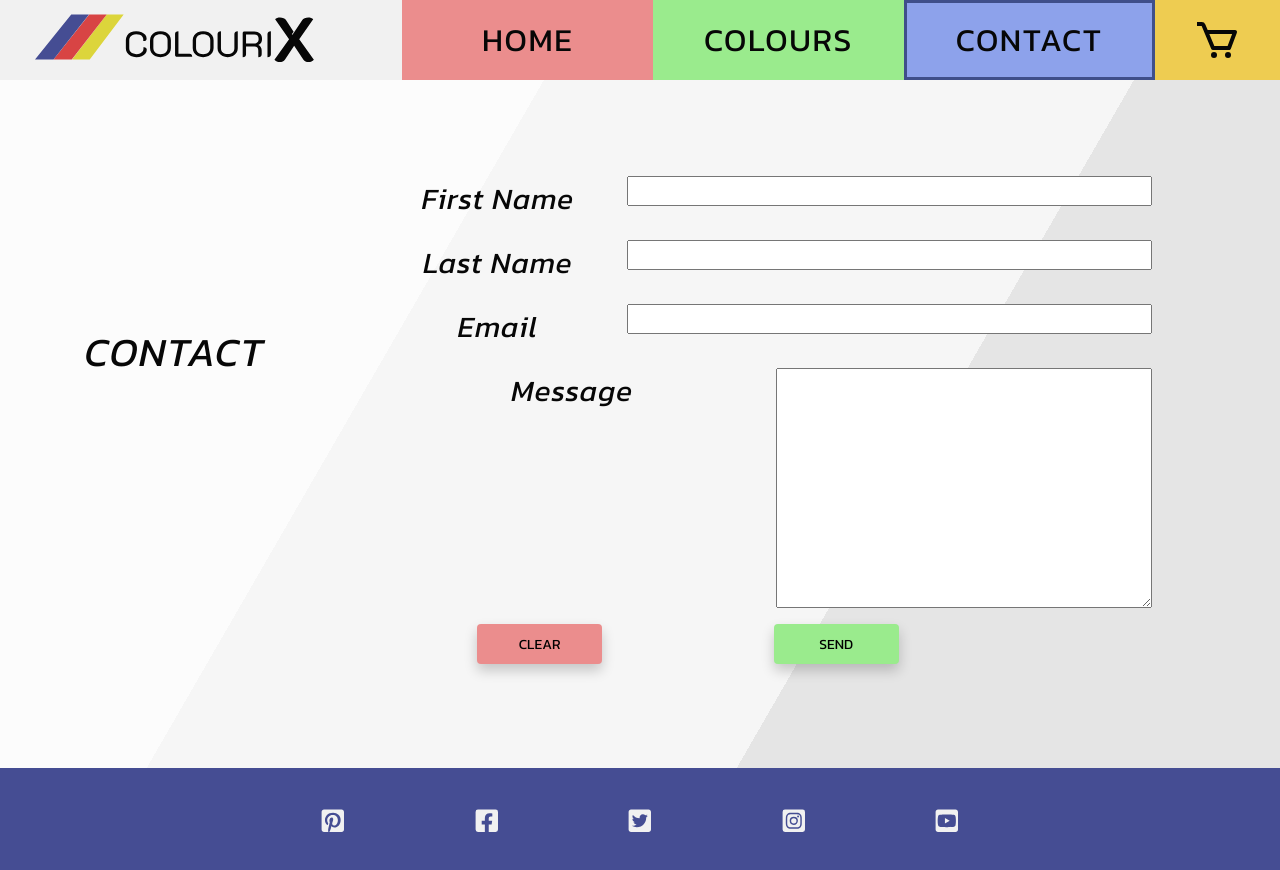
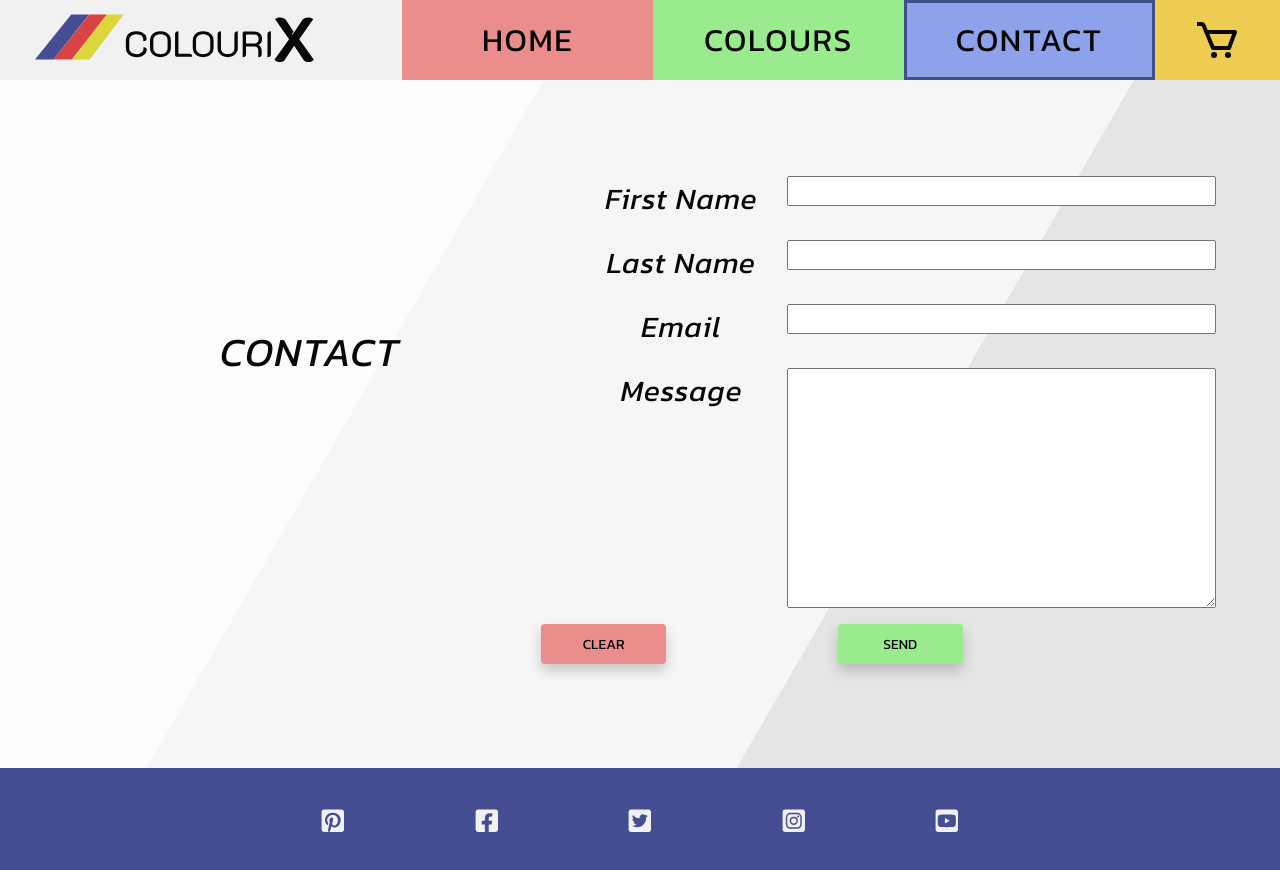
Before and after one commit to Patrick-Svensson/colourix, a React (Create React App) app: page /contact in a window 1280 px wide. Shown: the top 870 px of the page. Built offline with nearby package versions, Linux system fonts and the light colour scheme.

Commit message:
Correcting positioning cart and contact

```diff
--- a/src/Pages/Contact.css
+++ b/src/Pages/Contact.css
@@ -1,9 +1,11 @@
 .contact {
     width: 90%;
+    margin: auto;
 }
 
 .wrapper {
     margin-top: 10vh;
+
     display: flex;
     flex-wrap: wrap;
     justify-content: space-between;
@@ -20,14 +22,11 @@
 }
 
 .contact-form {
-    width: 68%;
+    width: 100%;
+    max-width: 40rem;
     margin-top: 4rem;
     height: 30rem;
     align-content: center;
-}
-
-input {
-    width: 48%;
 }
 
 form {
@@ -35,11 +34,9 @@ form {
     align-items: flex-start;
     margin-top: 1rem;
 }
-.label {
-    width: 20%;
-}
+
 textarea {
-    width: 48%;
+    flex: 2;
     height: 15rem;
 }
 .cartContact {
@@ -89,10 +86,10 @@ textarea {
         align-items: center;
     }
 
-    textarea {
+    /* textarea {
         width: 50%;
         height: 5rem;
-    }
+    } */
 
     .btn-knapp {
         display: flex;
@@ -107,18 +104,15 @@ textarea {
     }
 }
 
-label {
+.label {
     display: flex;
     flex: 1;
     justify-content: center;
     align-content: space-between;
     height: 3rem;
 }
-input {
+.input {
     flex: 2;
-}
-
-.text-s {
 }
 
 @media screen and (max-width: 35rem) {
--- a/src/Pages/Contact.js
+++ b/src/Pages/Contact.js
@@ -24,21 +24,21 @@ const Contact = () => {
                         <label className="cartContact label" for="">
                             First Name
                         </label>
-                        <input type="text" />
+                        <input type="text" className="input" />
                     </form>
 
                     <form action="" class="form">
                         <label className="cartContact label" for="">
                             Last Name
                         </label>
-                        <input type="text" />
+                        <input type="text" className="input" />
                     </form>
 
                     <form action="" class="form">
                         <label className="cartContact label" for="">
                             Email{" "}
                         </label>
-                        <input type="text" />
+                        <input type="text" className="input" />
                     </form>
 
                     <form action="" class="form">
```
